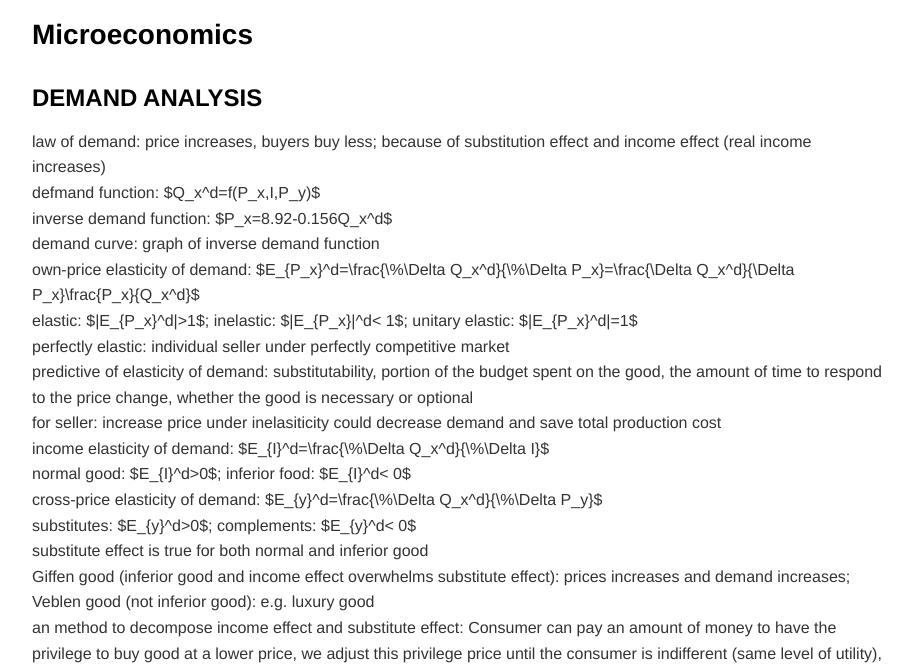
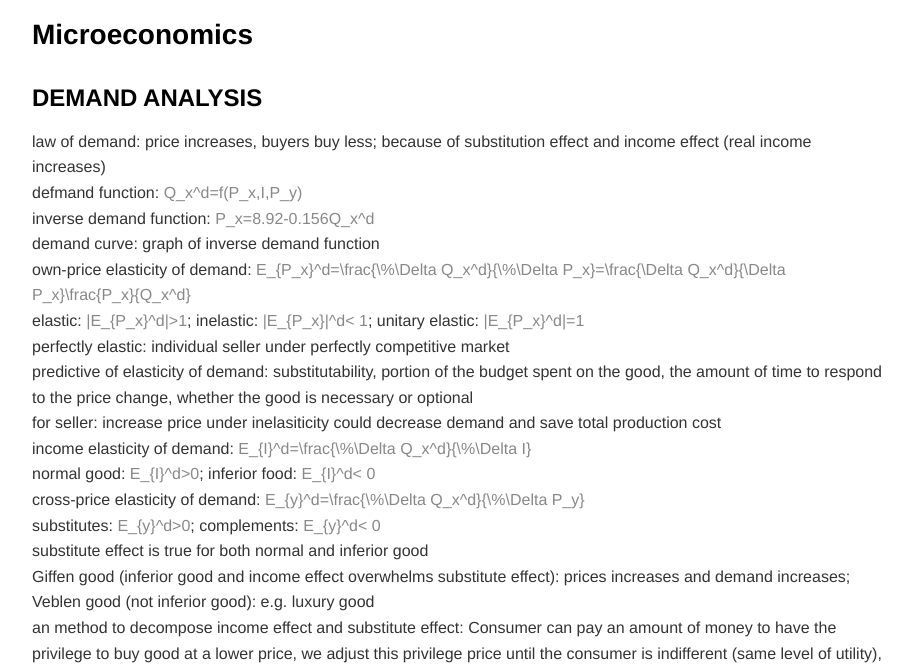
Before and after one commit to rfmeng/rfmeng.github.io, a plain HTML site: page pages/CFA - Economics.html in a window 1280 px wide. Shown: the part 132-800 px from the top of the page, without its empty margins (183-1095 px from the left). Drawn offline with Linux system fonts and the light colour scheme; files whose address does not match are found by name.

Commit message:
Update CFA - Economics.html

```diff
--- a/pages/CFA - Economics.html
+++ b/pages/CFA - Economics.html
@@ -7,7 +7,7 @@
         <script type="text/x-mathjax-config">
           MathJax.Hub.Config({"extensions":["tex2jax.js"],"jax":["input/TeX","output/HTML-CSS"],"messageStyle":"none","tex2jax":{"processEnvironments":false,"processEscapes":true,"inlineMath":[["$","$"],["\\(","\\)"]],"displayMath":[["$$","$$"],["\\[","\\]"]]},"TeX":{"extensions":["AMSmath.js","AMSsymbols.js","noErrors.js","noUndefined.js"]},"HTML-CSS":{"availableFonts":["TeX"]}});
         </script>
-        <script type="text/javascript" async src="lib\mathjax\MathJax.js" charset="UTF-8"></script>
+        <script type="text/javascript" async src="\lib\mathjax\MathJax.js" charset="UTF-8"></script>
 
 
 
```
